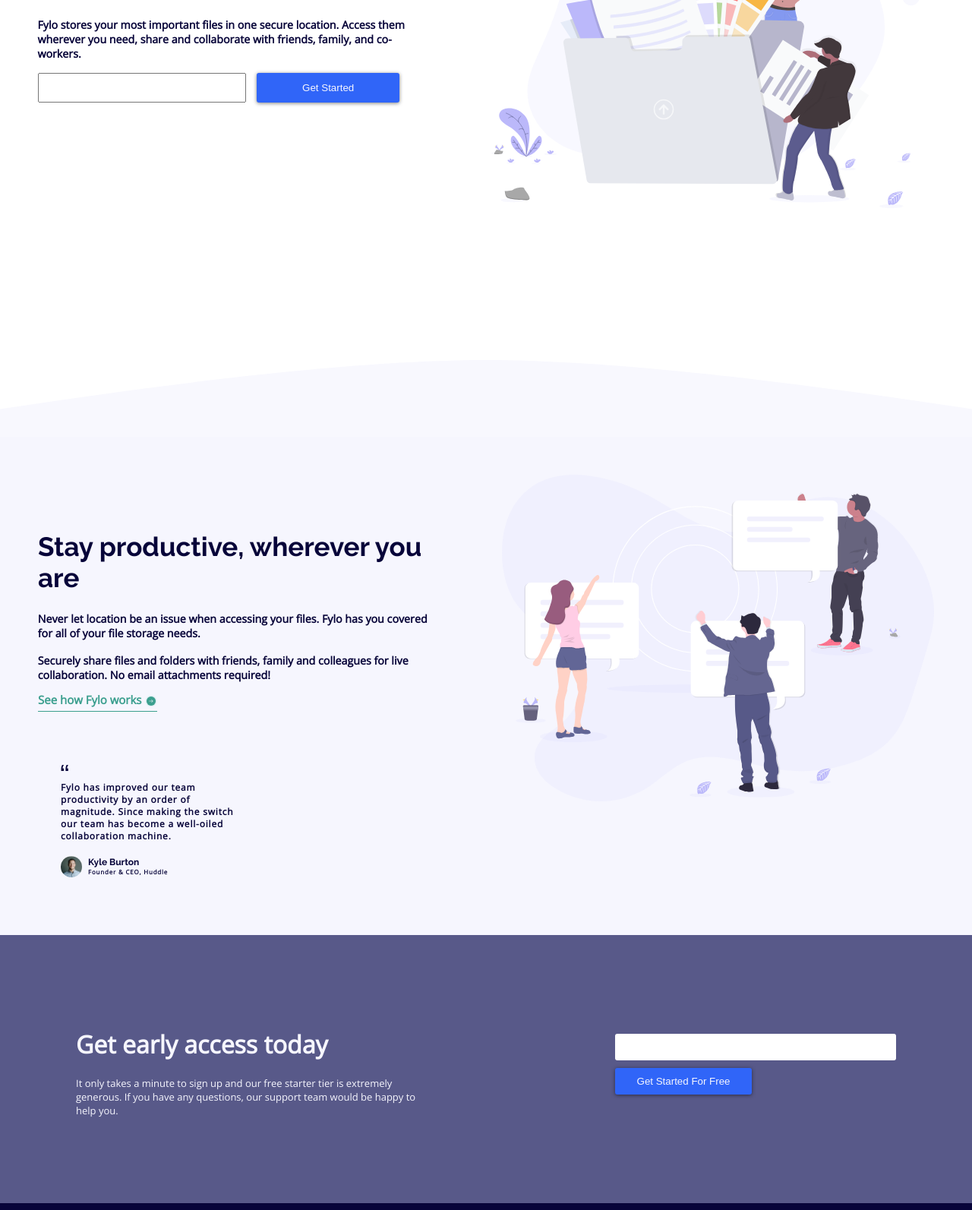
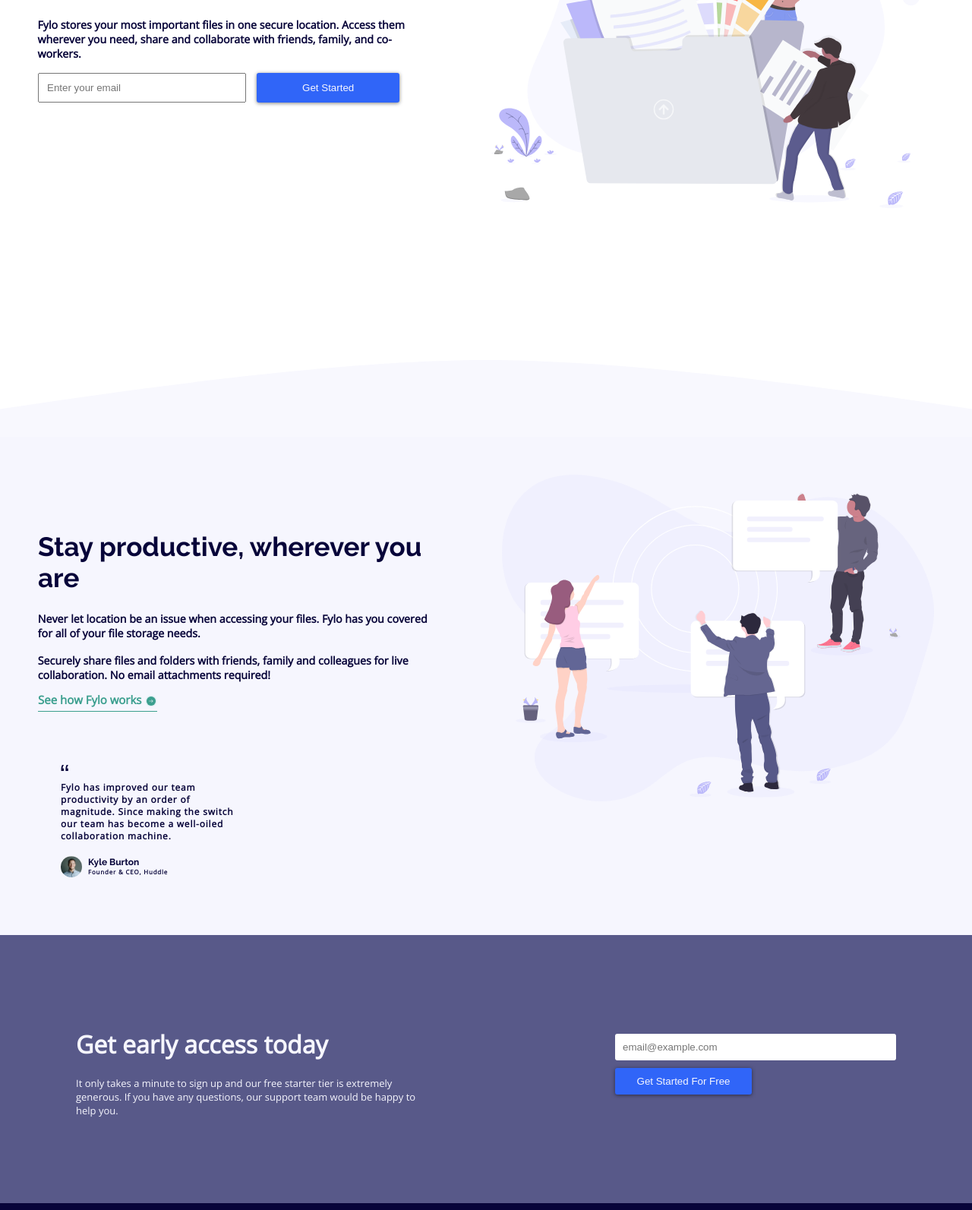
Before and after one commit to AditNovadianto/Fylo-landing-page-with-two-column-layout, a plain HTML site: page index.html in a window 1280 px wide. Shown: the part 359-1952 px from the top of the page at 76% size. Drawn offline with nearby package versions, Linux system fonts and the light colour scheme.

Commit message:
menambahkan placeholder

```diff
--- a/index.html
+++ b/index.html
@@ -65,7 +65,7 @@
           </p>
 
           <div class="sign-in">
-            <input type="email" />
+            <input type="email" placeholder="Enter your email" />
 
             <button>Get Started</button>
           </div>
@@ -193,7 +193,7 @@
       </div>
 
       <div class="register">
-        <input type="email" />
+        <input type="email" placeholder="email@example.com" />
 
         <button>Get Started For Free</button>
       </div>
```
